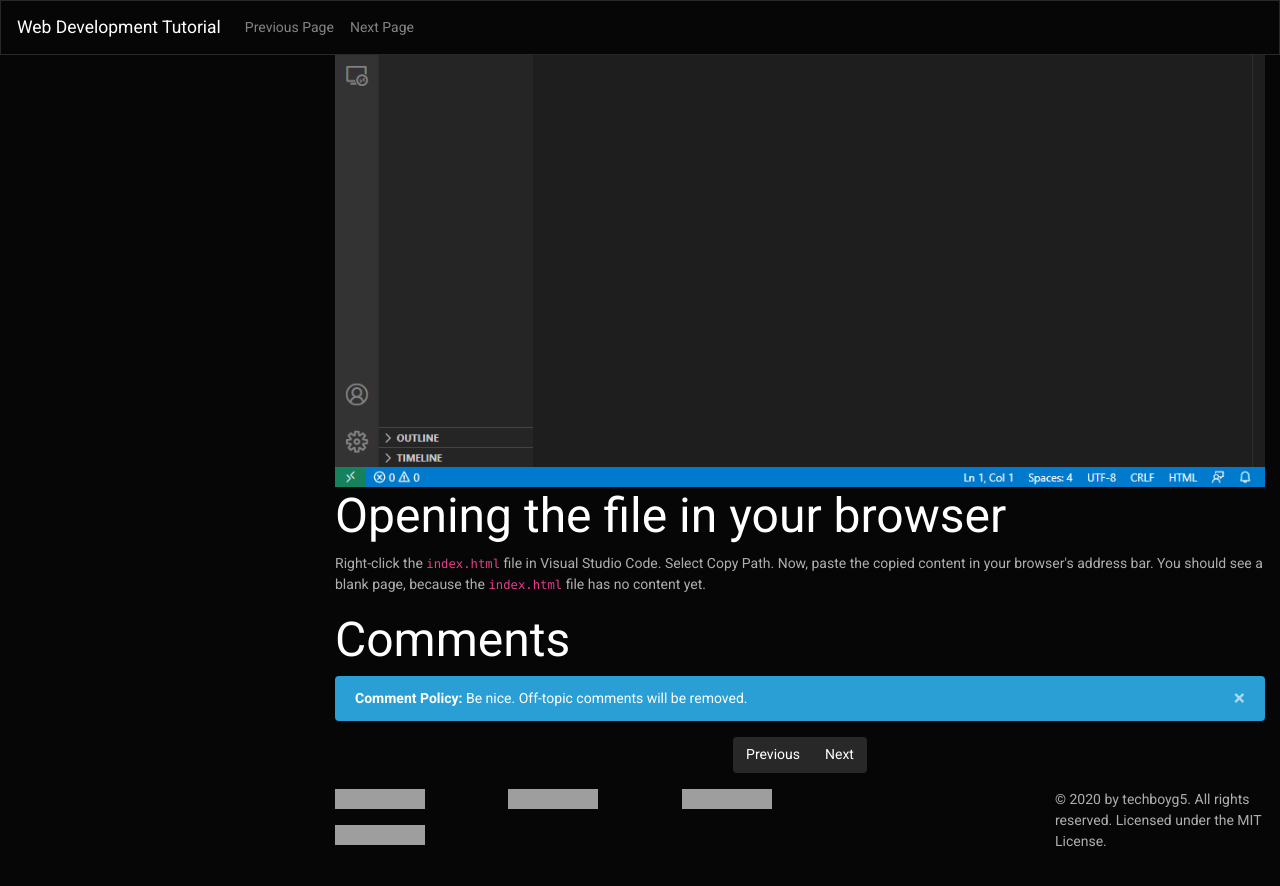
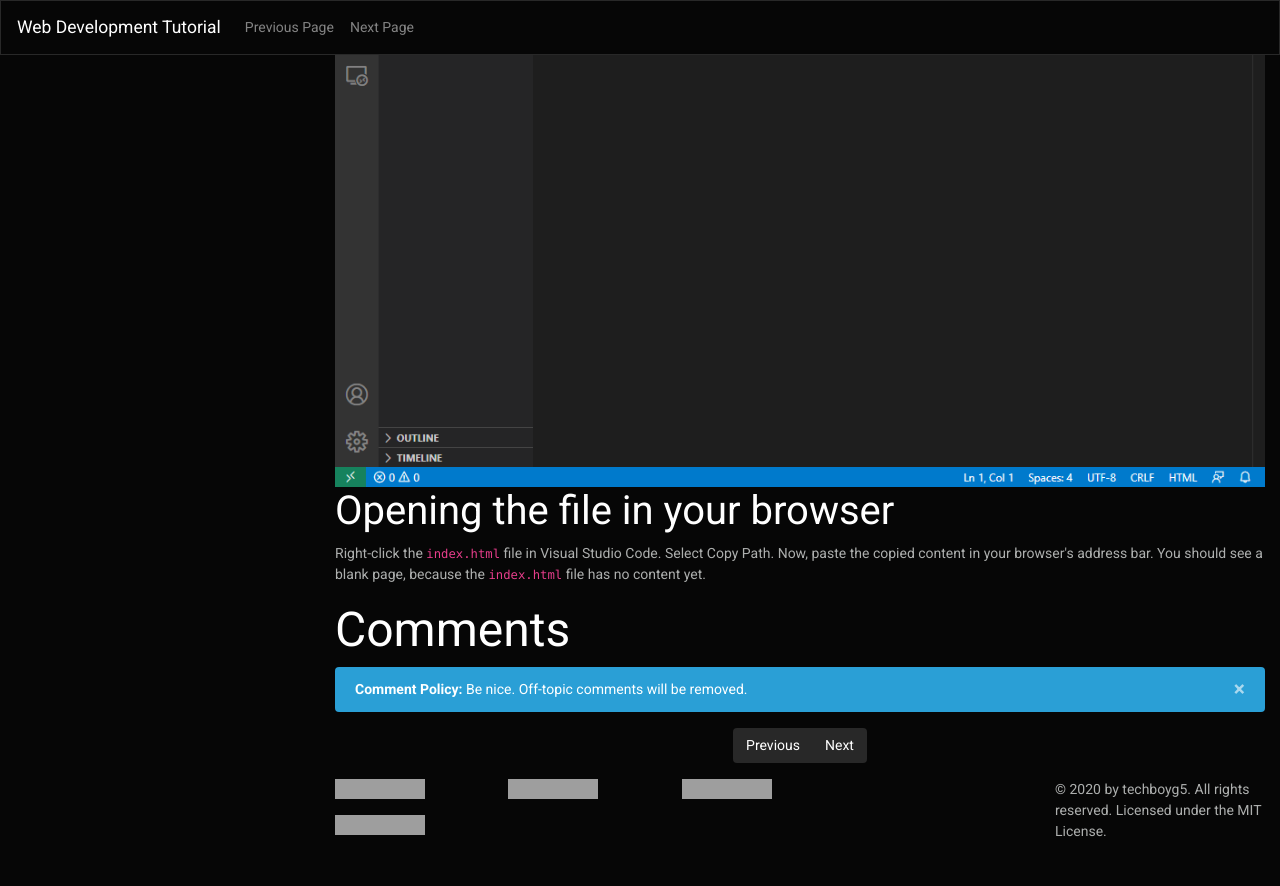
Before and after one commit to techboyg5/web-development-tutorial, a Jekyll site: the page built from chapter2/page2.html, in a window 1280 px wide and 900 px high, scrolled down 2506 px. Shown: the top 886 px of the window. Built offline with Jekyll 4.4.1, drawn with Linux system fonts in a browser that asks for light colours; nearby versions of some CDN libraries; comment, search, counter and statistics services are not loaded; grey boxes are pictures that could not be loaded.

Commit message:
Convert h2 to h3

```diff
--- a/chapter2/page2.html
+++ b/chapter2/page2.html
@@ -21,5 +21,5 @@ nextpage: /web-development-tutorial/chapter2/page3.html
 <img src="newfile.png" class="img-fluid" alt="The New File option highlighted in the context menu of Visual Studio Code">
 <img src="namingfile.png" class="img-fluid" alt="The New File textbox, with index.html types in it">
 <img src="emptyfile.png" class="img-fluid" alt="The blank index.html file">
-<h2>Opening the file in your browser</h2>
+<h3>Opening the file in your browser</h3>
 <p>Right-click the <code>index.html</code> file in Visual Studio Code. Select Copy Path. Now, paste the copied content in your browser's address bar. You should see a blank page, because the <code>index.html</code> file has no content yet.</p>
```
